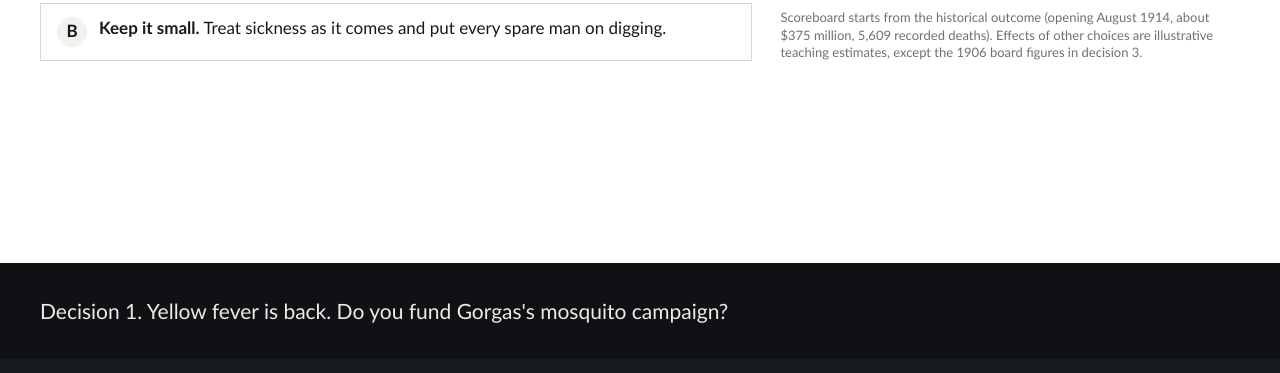
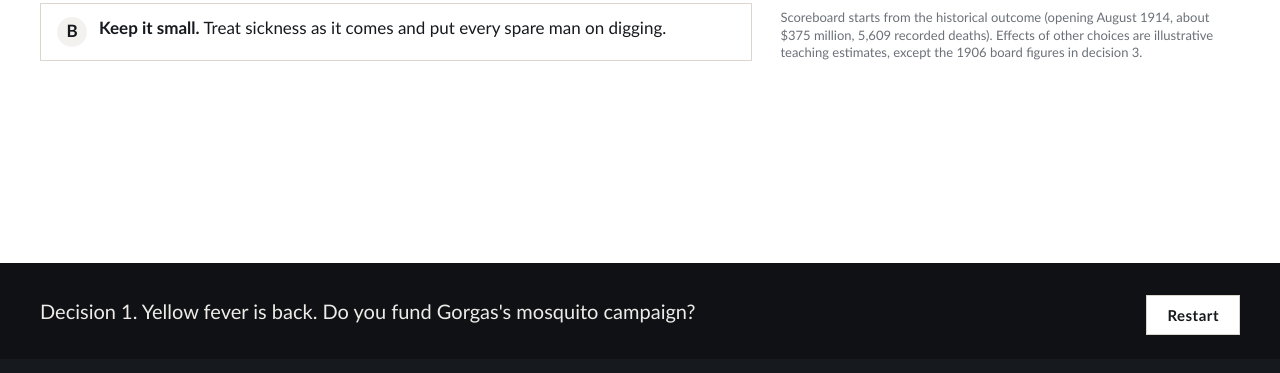
Before and after one commit to ananya2104/panama-chief-engineer, a plain HTML site: page index.html in a window 1280 px wide. Both pictures are taken after a click on the button "Start". Shown: the part 401-774 px from the top of the page. Drawn offline with Linux system fonts and the light colour scheme.

Commit message:
Update footer and controls styles in index.html
Adjusted footer padding and font size, and modified controls position and z-index.

```diff
--- a/index.html
+++ b/index.html
@@ -44,9 +44,9 @@
   .note { font-size:13px; color:var(--grey); line-height:1.35; }
   .card { background:var(--sand); border-left:4px solid var(--brass); border-radius:0; padding:14px 18px; font-size:16px; line-height:1.4; }
   .card b { color:var(--navy); }
-  footer.cap { position:absolute; left:0; right:0; bottom:0; height:96px; background:#0F1114; color:#EEECE8; display:flex; align-items:center; padding:0 40px; font-size:21px; line-height:1.35; }
+  footer.cap { position:absolute; left:0; right:0; bottom:0; height:96px; background:#0F1114; color:#EEECE8; display:flex; align-items:center; padding:0 330px 0 40px; font-size:20px; line-height:1.35; }
   footer.cap.hide { display:none; }
-  .controls { position:absolute; bottom:18px; right:40px; display:flex; gap:10px; }
+  .controls { position:absolute; bottom:24px; right:40px; display:flex; gap:10px; z-index:10; }
   .controls button { font: inherit; font-size:15px; padding:10px 20px; border-radius:0; border:none; background:var(--brass); color:#fff; letter-spacing:.5px; font-weight:700; cursor:pointer; }
   .controls button.sec { background:#fff; color:var(--ink); border:1px solid var(--line); }
   .title { position:absolute; inset:0; background:var(--navy); color:#fff; display:flex; flex-direction:column; justify-content:center; padding:0 90px; }
```
